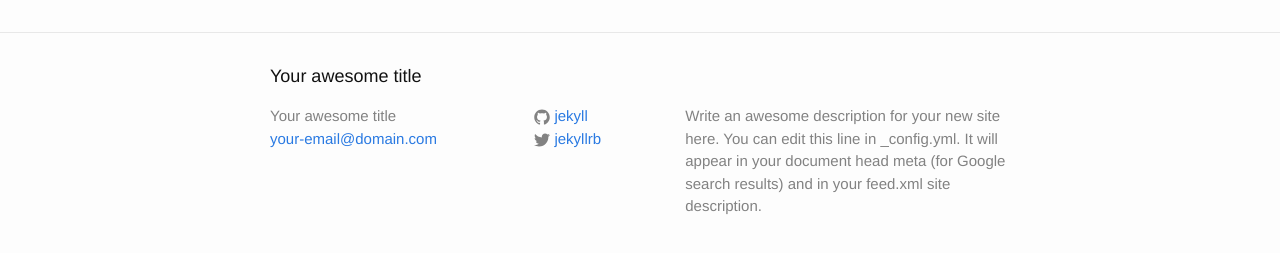
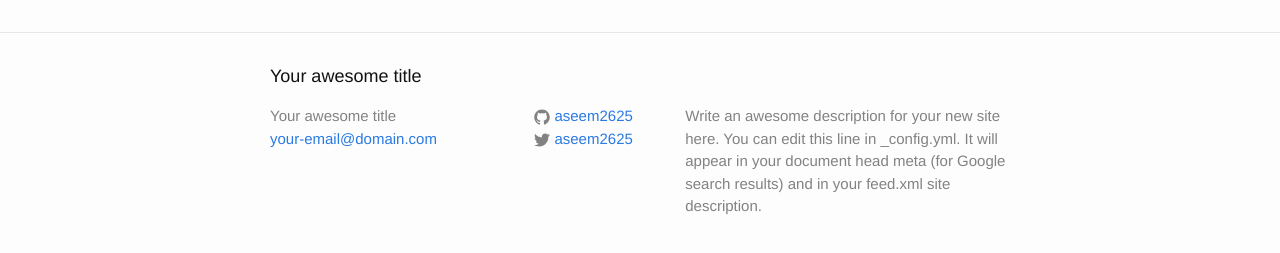
Before and after one commit to aseem2625/blogtest, a Jekyll site: the page built from index.html, in a window 1280 px wide. Shown: the part 354-607 px from the top of the page. Built offline with Jekyll 4.4.1, drawn with Linux system fonts in a browser that asks for light colours.

Commit message:
[Aseem]: Changing config

```diff
--- a/_config.yml
+++ b/_config.yml
@@ -12,10 +12,10 @@ description: > # this means to ignore newlines until "baseurl:"
   Write an awesome description for your new site here. You can edit this
   line in _config.yml. It will appear in your document head meta (for
   Google search results) and in your feed.xml site description.
-baseurl: "" # the subpath of your site, e.g. /blog
-url: "http://yourdomain.com" # the base hostname & protocol for your site
-twitter_username: jekyllrb
-github_username:  jekyll
+baseurl: "/blogtest" # the subpath of your site, e.g. /blog
+url: "http://aseem2625.github.io" # the base hostname & protocol for your site
+twitter_username: aseem2625
+github_username:  aseem2625
 
 # Build settings
 markdown: kramdown
```
